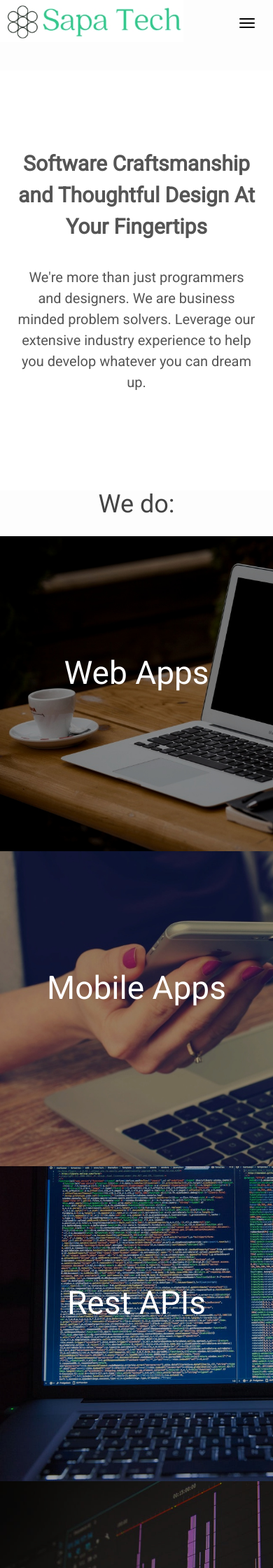
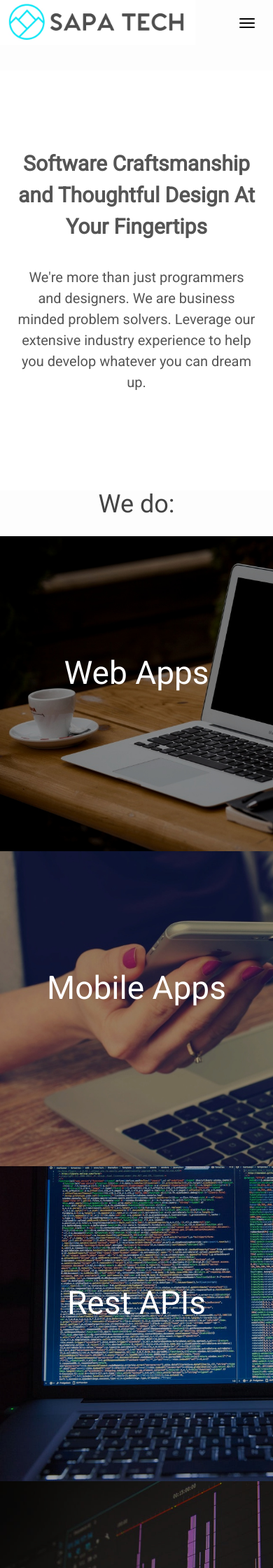
Before and after one commit to Andrew-Max/qubitix, a Jekyll site: the page built from index.html, in a window 390 px wide. Shown: the top 2240 px of the page at 70% size. Built offline with Jekyll 4.4.1, drawn with Linux system fonts in a browser that asks for light colours.

Commit message:
logo updated

```diff
--- a/_includes/header.html
+++ b/_includes/header.html
@@ -10,7 +10,7 @@
           <span class="icon-bar"></span>
           <span class="icon-bar"></span>
         </button>
-        <a class="navbar-brand" href="/"> <img class="logo" src="{{"assets/logos/logo2.jpg" | prepend: site.baseurl }}" alt="logo">
+        <a class="navbar-brand" href="/"> <img class="logo" src="{{"assets/logos/logo.jpeg" | prepend: site.baseurl }}" alt="logo">
         </a>
       </div>
       <div id="collapse-target" class="navbar-collapse collapse">
--- a/_sass/_layout.scss
+++ b/_sass/_layout.scss
@@ -60,8 +60,12 @@
   img {
     height: 100%;
 
-    @media only screen and (max-width: 768px) {
-      height: 75%;
+    @media only screen and (max-width: 500px) {
+      height: 90%;
+    }
+
+    @media only screen and (max-width: 450px) {
+      height: 80%;
     }
   }
 }
```
Also changed, not shown: assets/logos/logo.jpeg (added), assets/logos/logo1.jpg (deleted), assets/logos/logo2.jpg (deleted).
